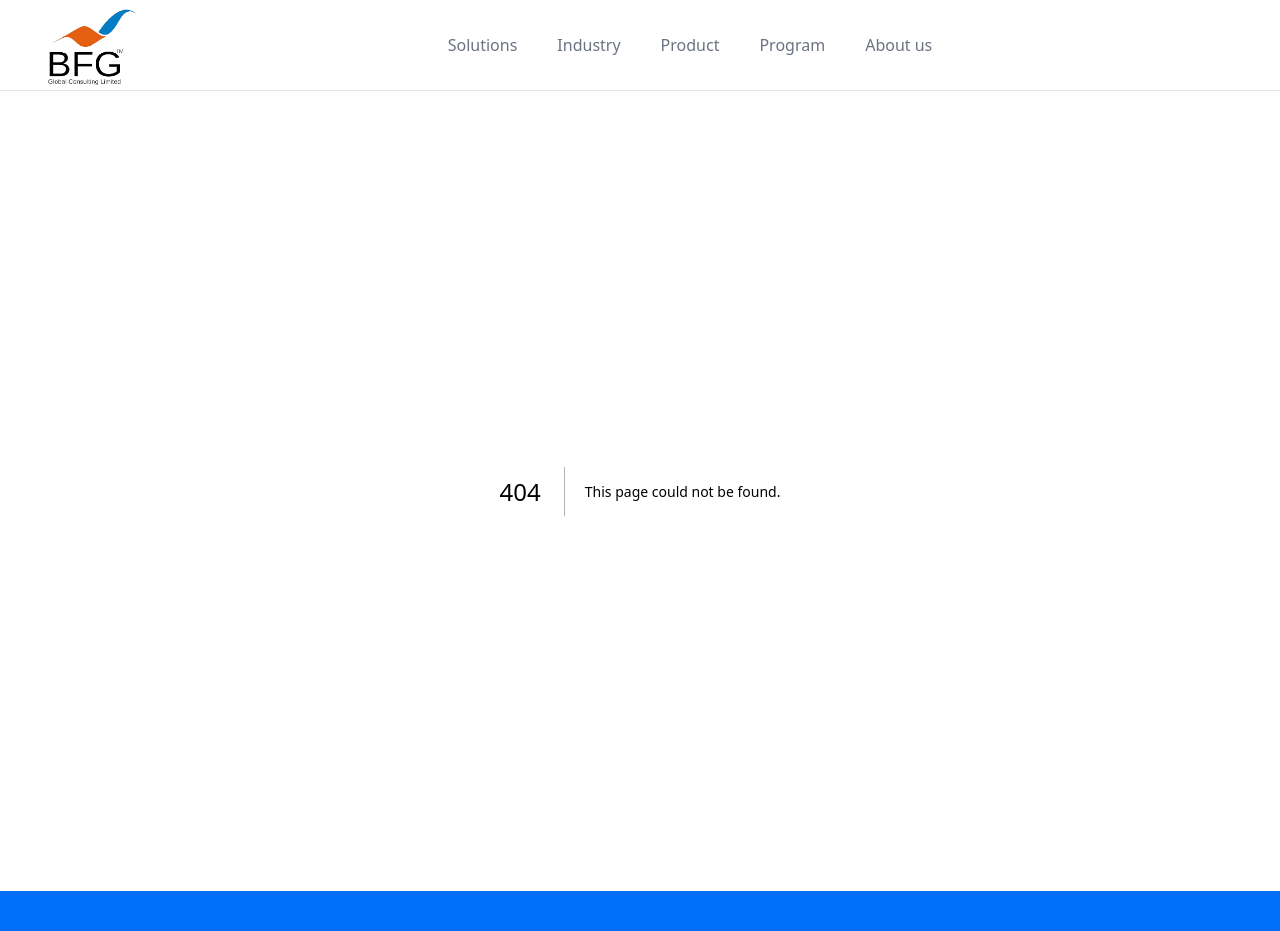
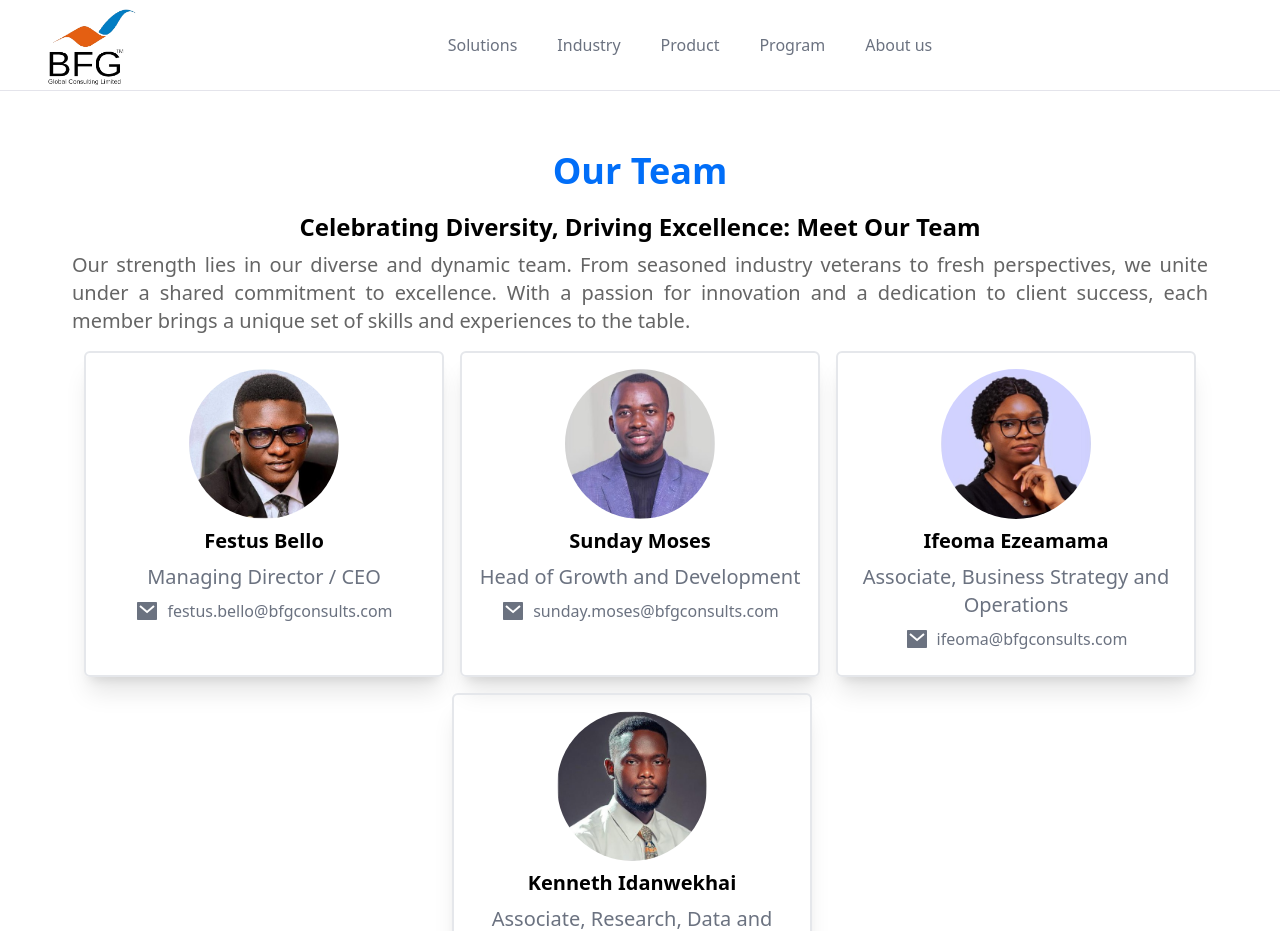
Before and after one commit to bfgglobalconsults/bfg-website, a Next.js app: page /team in a window 1280 px wide. Before the commit this address had no page. Shown: the top 931 px of the page. Built offline with nearby package versions, Linux system fonts and the light colour scheme.

Commit message:
all experts

```diff
--- a/src/app/industry/page.js
+++ b/src/app/industry/page.js
@@ -12,8 +12,8 @@ const page = () => {
           <div className="flex flex-wrap gap-8 w-full">
             <div className="w-[100%] lg:w-[60%]">
               <p className="w-full text-lg my-2 text-[#656565]">
-                I am delighted to address you today as the <span className="font-bold">Managing Partner</span> and
-                 <span className="font-bold"> CEO</span> of <span className="font-bold">BFG Global Consulting Limited</span> and introduce our firm.
+                I am delighted to address you today as the Managing Partner and
+                  CEO of BFG Global Consulting Limited and introduce our firm.
                 With great passion and commitment, our team at BFG Global
                 Consulting is dedicated to assisting organizations from diverse
                 industries in their pursuit of business growth. We aim to be
--- a/src/app/page.js
+++ b/src/app/page.js
@@ -208,7 +208,7 @@ export default function Main() {
                   our target market and audience.
                 </p>
                 <button className="p-2 rounded-md bg-[#016EF8] hover:bg-black text-white text-md font-semibold">
-                  View All
+                 <Link href="/team">View All</Link>
                 </button>
               </div>
 
--- /dev/null
+++ b/src/app/team/page.js
@@ -0,0 +1,154 @@
+import React from "react";
+import ManagingDirector from "../../../public/assets/festus-bello-md.jpg";
+import HeadGrowth from "../../../public/assets/moses-sunday.jpg";
+import HeadBusiness from "../../../public/assets/ifeoma.jpg";
+import HeadResearch from "../../../public/assets/kenneth.jpg";
+import Image from "next/image";
+
+const page = () => {
+  return (
+    <>
+      <div>
+        <div className="py-[40px] px-[40px]">
+          <h3 className="my-4 flex justify-center text-lg font-bold">
+            <span className="p-2 text-2xl lg:text-[36px] text-[#016EF8] rounded-xl">
+              Our Team
+            </span>
+          </h3>
+          <p className="text-2xl font-semibold text-center my-2">Celebrating Diversity, Driving Excellence: Meet Our Team</p>
+          <p className="text-xl text-[#656565] text-justify mx-8"> Our strength lies in our diverse and dynamic team. From seasoned industry veterans to fresh perspectives, we unite under a shared commitment to excellence. With a passion for innovation and a dedication to client success, each member brings a unique set of skills and experiences to the table.</p>
+          <div className="w-full flex flex-wrap justify-center gap-4 my-4">
+            <div className="w-[100%] md:w-[70%] lg:w-[30%] border-2 rounded-md shadow-xl p-4">
+              <div className="w-[150px] h-[150px] mx-auto">
+                <Image
+                  src={ManagingDirector}
+                  alt="managing-director"
+                  className="w-full h-full object-fit rounded-full"
+                />
+              </div>
+              <div className="text-center">
+                <h3 className="text-xl font-semibold my-2">Festus Bello</h3>
+                <p className="text-xl text-gray-500">Managing Director / CEO</p>
+                <div className="w-full flex gap-2 justify-center my-2">
+                  <span>
+                    <svg
+                      xmlns="http://www.w3.org/2000/svg"
+                      viewBox="0 0 24 24"
+                      width="24"
+                      height="24"
+                      fill="rgba(107,114,128,1)"
+                    >
+                      <path d="M3 3H21C21.5523 3 22 3.44772 22 4V20C22 20.5523 21.5523 21 21 21H3C2.44772 21 2 20.5523 2 20V4C2 3.44772 2.44772 3 3 3ZM12.0606 11.6829L5.64722 6.2377L4.35278 7.7623L12.0731 14.3171L19.6544 7.75616L18.3456 6.24384L12.0606 11.6829Z"></path>
+                    </svg>
+                  </span>
+                  <span className="text-gray-500">
+                    festus.bello@bfgconsults.com
+                  </span>
+                </div>
+              </div>
+            </div>
+            <div className="w-[100%] md:w-[70%] lg:w-[30%] border-2 rounded-md shadow-xl p-4">
+              <div className="w-[150px] h-[150px] mx-auto">
+                <Image
+                  src={HeadGrowth}
+                  alt="head-growth"
+                  className="w-full h-full object-fit rounded-full"
+                />
+              </div>
+              <div className="text-center">
+                <h3 className="text-xl font-semibold my-2">Sunday Moses</h3>
+                <p className="text-xl text-gray-500">
+                  Head of Growth and Development
+                </p>
+                <div className="w-full flex gap-2 justify-center my-2">
+                  <span>
+                    <svg
+                      xmlns="http://www.w3.org/2000/svg"
+                      viewBox="0 0 24 24"
+                      width="24"
+                      height="24"
+                      fill="rgba(107,114,128,1)"
+                    >
+                      <path d="M3 3H21C21.5523 3 22 3.44772 22 4V20C22 20.5523 21.5523 21 21 21H3C2.44772 21 2 20.5523 2 20V4C2 3.44772 2.44772 3 3 3ZM12.0606 11.6829L5.64722 6.2377L4.35278 7.7623L12.0731 14.3171L19.6544 7.75616L18.3456 6.24384L12.0606 11.6829Z"></path>
+                    </svg>
+                  </span>
+                  <span className="text-gray-500">
+                    sunday.moses@bfgconsults.com
+                  </span>
+                </div>
+              </div>
+            </div>{" "}
+            <div className="w-[100%] md:w-[70%] lg:w-[30%] border-2 rounded-md shadow-xl p-4">
+                <div className="w-[150px] h-[150px] mx-auto">
+                  <Image
+                    src={HeadBusiness}
+                    alt="managing-director"
+                    className="w-full h-full object-fit rounded-full"
+                  />
+                </div>
+                <div className="text-center">
+                  <h3 className="text-xl font-semibold my-2">
+                    Ifeoma Ezeamama
+                  </h3>
+                  <p className="text-xl text-gray-500">
+                    Associate, Business Strategy and Operations
+                  </p>
+                  <div className="w-full flex gap-2 justify-center my-2">
+                    <span>
+                      <svg
+                        xmlns="http://www.w3.org/2000/svg"
+                        viewBox="0 0 24 24"
+                        width="24"
+                        height="24"
+                        fill="rgba(107,114,128,1)"
+                      >
+                        <path d="M3 3H21C21.5523 3 22 3.44772 22 4V20C22 20.5523 21.5523 21 21 21H3C2.44772 21 2 20.5523 2 20V4C2 3.44772 2.44772 3 3 3ZM12.0606 11.6829L5.64722 6.2377L4.35278 7.7623L12.0731 14.3171L19.6544 7.75616L18.3456 6.24384L12.0606 11.6829Z"></path>
+                      </svg>
+                    </span>
+                    <span className="text-gray-500">
+                      ifeoma@bfgconsults.com
+                    </span>
+                  </div>
+                </div>
+              </div>
+              <div className="w-[100%] md:w-[70%] lg:w-[30%] border-2 rounded-md shadow-xl p-4">
+                <div className="w-[150px] h-[150px] mx-auto">
+                  <Image
+                    src={HeadResearch}
+                    alt="head-research"
+                    className="w-full h-full object-fit rounded-full"
+                  />
+                </div>
+                <div className="text-center">
+                  <h3 className="text-xl font-semibold my-2">
+                    Kenneth Idanwekhai
+                  </h3>
+                  <p className="text-xl text-gray-500">
+                    Associate, Research, Data and Analytics
+                  </p>
+                  <div className="w-full flex gap-2 justify-center my-2">
+                    <span>
+                      <svg
+                        xmlns="http://www.w3.org/2000/svg"
+                        viewBox="0 0 24 24"
+                        width="24"
+                        height="24"
+                        fill="rgba(107,114,128,1)"
+                      >
+                        <path d="M3 3H21C21.5523 3 22 3.44772 22 4V20C22 20.5523 21.5523 21 21 21H3C2.44772 21 2 20.5523 2 20V4C2 3.44772 2.44772 3 3 3ZM12.0606 11.6829L5.64722 6.2377L4.35278 7.7623L12.0731 14.3171L19.6544 7.75616L18.3456 6.24384L12.0606 11.6829Z"></path>
+                      </svg>
+                    </span>
+                    <span className="text-gray-500">
+                      kenneth.Idanwekhai@bfgconsults.com
+                    </span>
+                  </div>
+                </div>
+              </div>            <div></div>
+          </div>
+        </div>
+      </div>
+    </>
+  );
+};
+
+export default page;
--- a/src/components/navigation-components/AboutComponent.js
+++ b/src/components/navigation-components/AboutComponent.js
@@ -1,6 +1,6 @@
 import { about_links } from "@/constants/aboutcomponent-constant";
 import Link from "next/link";
-import { useRouter } from "next/navigation"; // Import useRouter from Next.js
+import { useRouter } from "next/navigation";
 import React from "react";
 
 export const AboutComponent = ({ closeModal, color }) => {
--- a/src/components/navigation-components/SolutionsComponent.js
+++ b/src/components/navigation-components/SolutionsComponent.js
@@ -1,7 +1,17 @@
-import Link from 'next/link'
-import React from 'react'
+import { solution_links } from "@/constants/solutioncomponent-constant";
+import Link from "next/link";
+import { useRouter } from "next/navigation";
+import React from "react";
 
-const SolutionsComponent = ({ closeModal }) => {
+const SolutionsComponent = ({ closeModal, color }) => {
+  const router = useRouter();
+
+  const handleLinkClick = (href) => {
+    console.log('Navigating to:', href);
+    closeModal();
+    router.push(href);
+  };
+
   return (
     <>
       <div>
@@ -11,43 +21,36 @@ const SolutionsComponent = ({ closeModal }) => {
               Solutions
             </h3>
             <p className="text-white text-lg">
-            With expertise in research and analytics, business strategy and operations, training and development, and information technology, we empower companies to thrive in todays dynamic business landscape.
-
+              With expertise in research and analytics, business strategy and
+              operations, training and development, and information technology,
+              we empower companies to thrive in todays dynamic business
+              landscape.
             </p>
-            <button onClick={closeModal} className="my-8 px-6 py-4 border-2 border-white text-lg font-semibold hover:text-black hover:border-black">
+            <button
+              onClick={closeModal}
+              className="my-8 px-6 py-4 border-2 border-white text-lg font-semibold hover:text-black hover:border-black"
+            >
               Explore
             </button>
           </div>
           <div className="w-[40%]">
-            <p onClick={closeModal} className="text-lg py-4 mx-4 border-t border-b border-white font-semibold hover:text-black">
-            <Link href="/solutions/research-analytics">
-Research and Analytics
-</Link>
+          {solution_links.map(({ id, label, link }) => (
+            <p
+              key={id}
+              className={`mx-4 py-4 border-t border-b border-white text-lg font-semibold cursor-pointer hover:text-black ${color ? `hover:bg-white hover:text-${color}` : ''}`}
+              onClick={() => handleLinkClick(link)}
+            >
+              {label}
             </p>
-            <p onClick={closeModal} className="text-lg py-4 mx-4  font-semibold hover:text-black">
-            <Link href="/solutions/business-strategy">
-Business strategy and operations
-</Link>
-            </p>
-            <p onClick={closeModal} className="text-lg py-4 mx-4 border-t  border-white font-semibold hover:text-black">
-            <Link href="/solutions/training-development">Training and Development </Link>
-            </p>
-            <p onClick={closeModal} className="text-lg py-4 mx-4 border-t border-b border-white font-semibold hover:text-black">
-              <Link href="/solutions/information-technology">
- Innovation and Technology
-</Link>
-            </p>
-
-          </div>
+          ))}
+        </div>
           <div className="w-[40%]">
-            <h3 className="text-2xl text-white font-semibold my-3">
-              Projects
-            </h3>
+            <h3 className="text-2xl text-white font-semibold my-3">Projects</h3>
           </div>
         </div>
       </div>
     </>
-  )
-}
+  );
+};
 
-export default SolutionsComponent
+export default SolutionsComponent;
--- a/src/constants/solutioncomponent-constant.js
+++ b/src/constants/solutioncomponent-constant.js
@@ -0,0 +1,22 @@
+export const solution_links = [
+    {
+        id: 1,
+        label: "Research and Analytics",
+        link: "/solutions/research-analytics",
+      },
+      {
+        id: 2,
+        label: "Business Strategy and Operations",
+        link: "/solutions/business-strategy",
+      },
+      {
+        id: 3,
+        label: "Training and Development",
+        link: "/solutions/training-development",
+      },
+      {
+        id: 4,
+        label: "Information Technology",
+        link: "/solutions/information-technology",
+      },
+    ]
```
